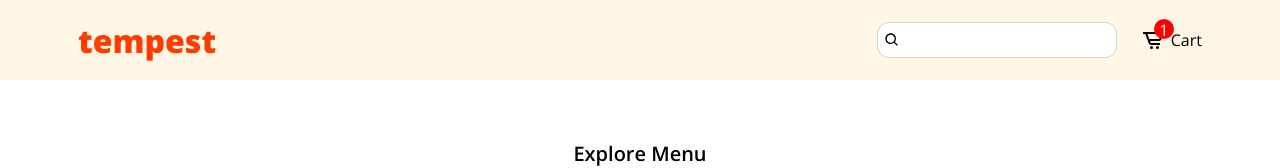
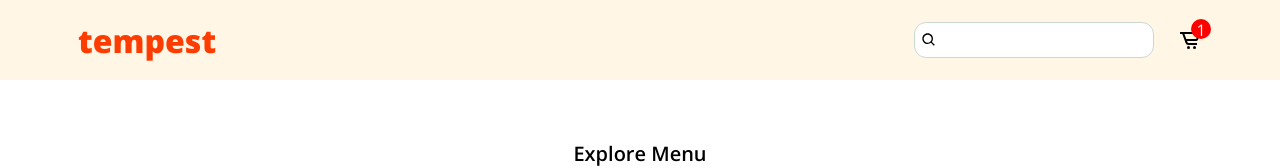
Before and after one commit to Qreamville/Tempest-Foods, a Next.js app: page / in a window 1280 px wide. Shown: the top 168 px of the page. Built offline with nearby package versions, Linux system fonts and the light colour scheme.

Commit message:
delete: remove cart text

```diff
--- a/components/Navbar/Cart.tsx
+++ b/components/Navbar/Cart.tsx
@@ -23,7 +23,6 @@ const Cart = () => {
           <BiCartAlt size={24} />
           <div className="badge">1</div>
         </div>
-        <span>Cart</span>
       </button>
       {cartModal && <CartModal />}
     </>
```
